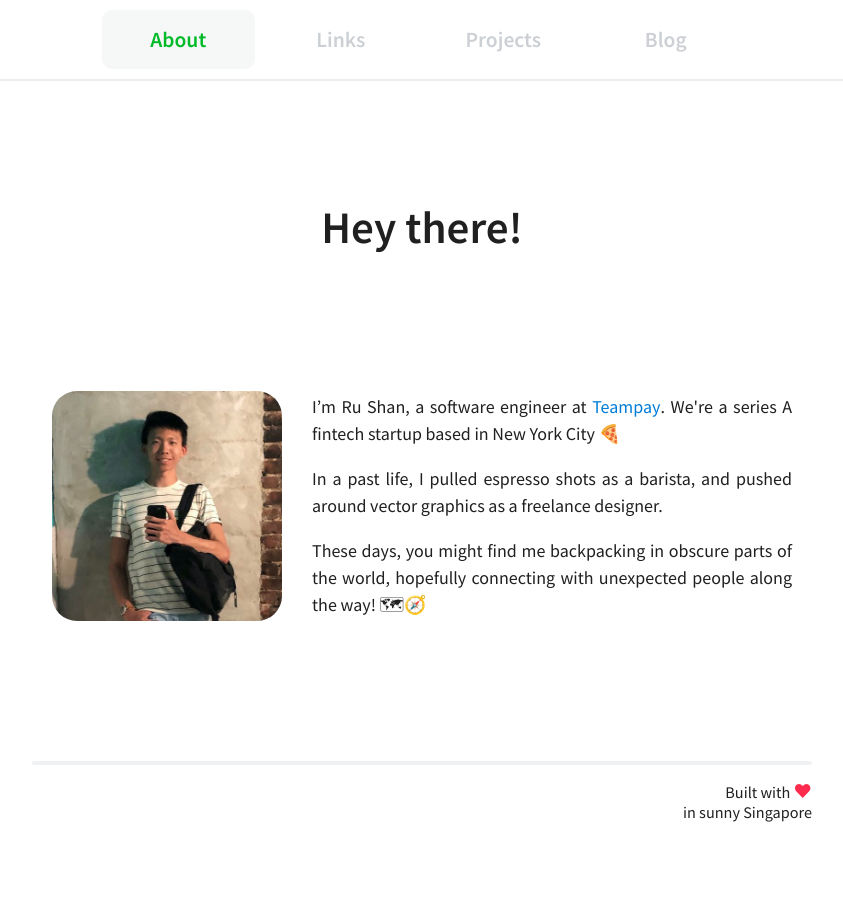
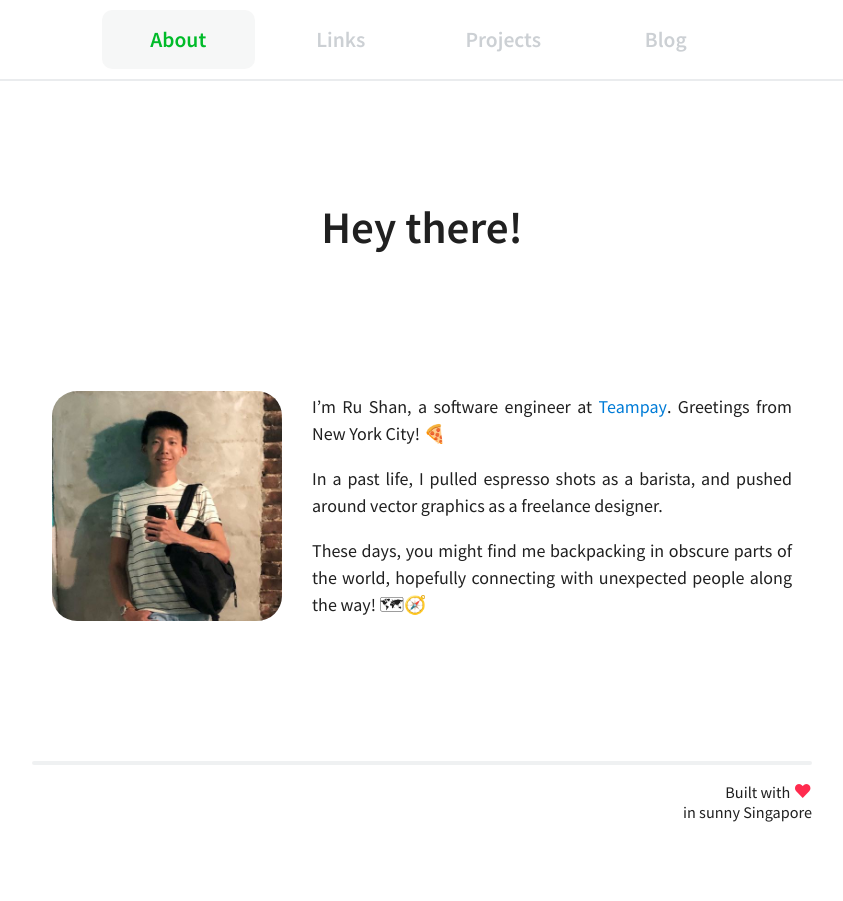
Before and after one commit to rskhor/website, a Jekyll site: the page built from index.html, in a window 1280 px wide. Shown: the whole page, without its empty margins (218-1061 px from the left). Built offline with Jekyll 4.4.1, drawn with Linux system fonts in a browser that asks for light colours.

Commit message:
polish up for publishing

```diff
--- a/_data/links.yml
+++ b/_data/links.yml
@@ -1,5 +1,3 @@
-- title: "📺 Berkeley CS186: Intro to Database Systems"
-  url:   "https://youtube.com/playlist?list=PLYp4IGUhNFmw8USiYMJvCUjZe79fvyYge"
 - title: "📖 Consciousness: A Very Short Introduction by Susan Blackmore"
   url:   "https://www.goodreads.com/book/show/254497.Consciousness"
 - title: "📺 Intro lecture to MIT 6.002 Circuits and Electronics"
--- a/index.html
+++ b/index.html
@@ -7,7 +7,7 @@
 <div class="about-centralizer">
   <img class="about-profile-picture" src="/assets/images/about-profile-picture.jpg" alt="Profile picture of Ru Shan"/>
   <div class="about-text-positioner">
-    <p>I’m Ru Shan, a software engineer at <a href="https://teampay.co">Teampay</a>. We're a series A fintech startup based in New York City 🍕</p>
+    <p>I’m Ru Shan, a software engineer at <a href="https://teampay.co">Teampay</a>. Greetings from New York City! 🍕</p>
     <p>In a past life, I pulled espresso shots as a barista, and pushed around vector graphics as a freelance designer.</p>
     <p>These days, you might find me backpacking in obscure parts of the world, hopefully connecting with unexpected people along the way! 🗺🧭</p>
   </div>
```
